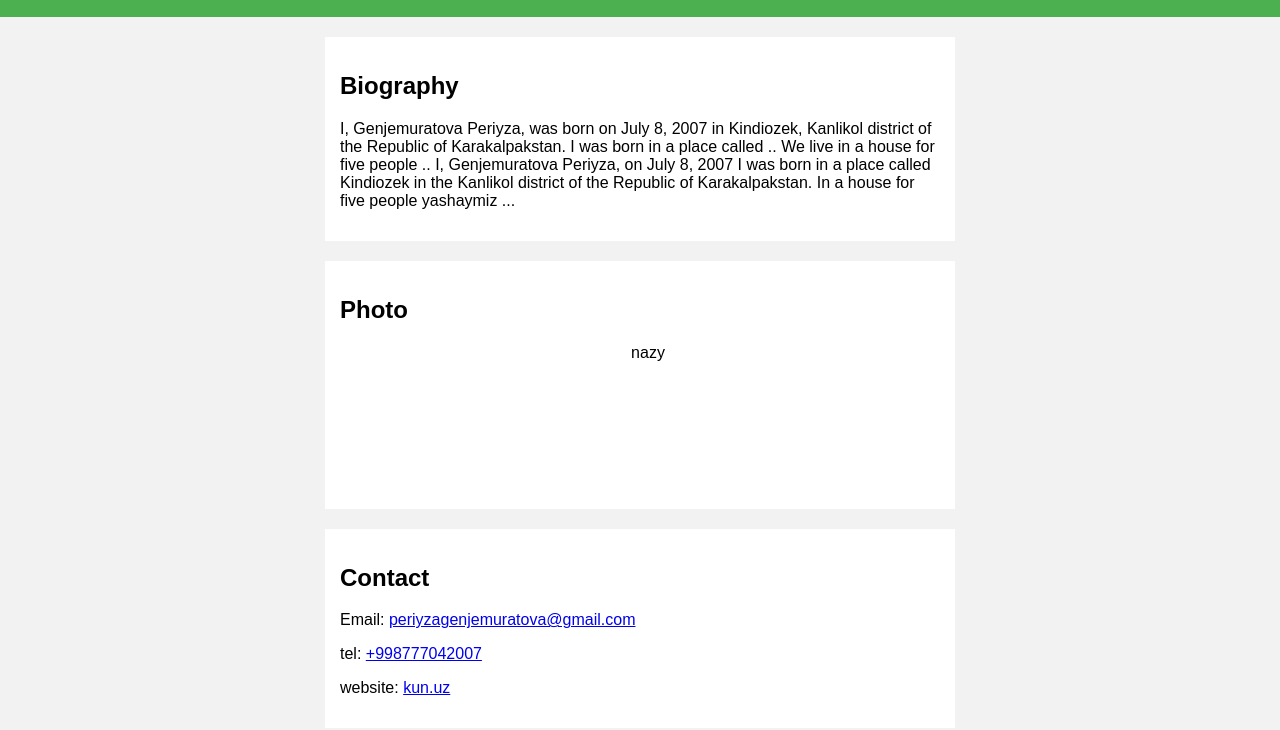
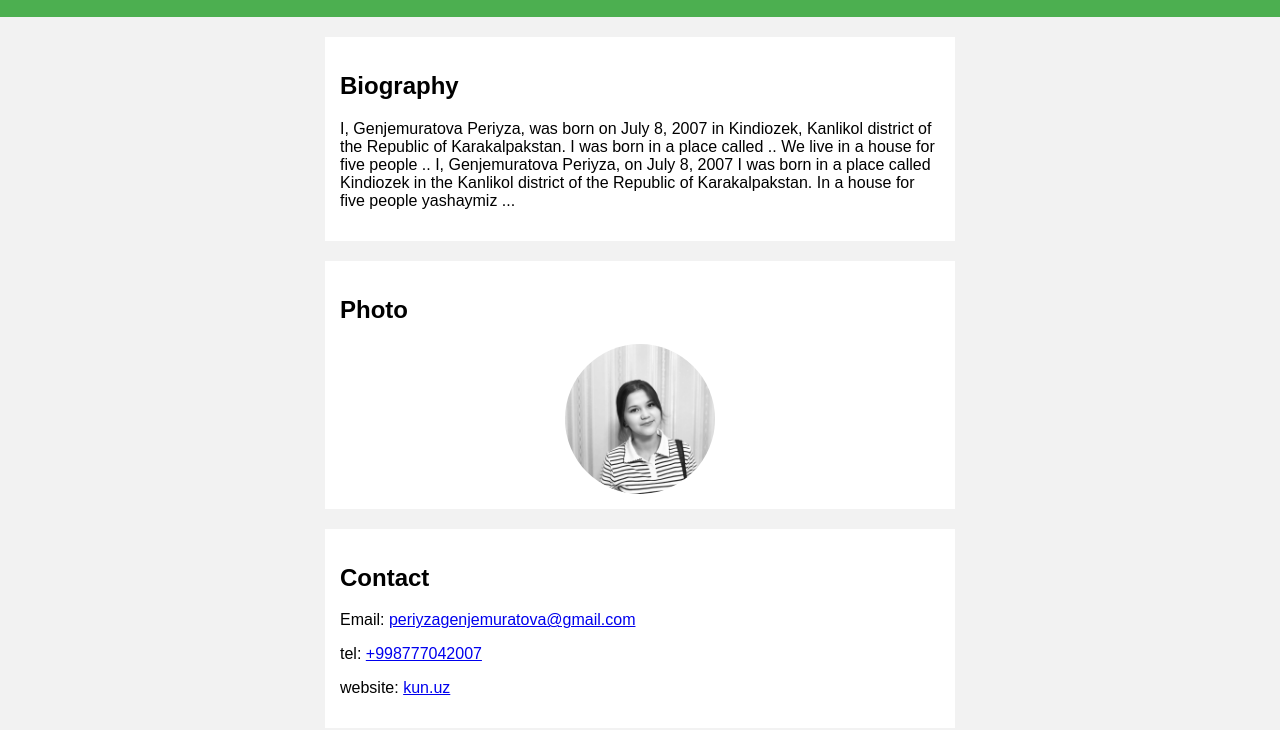
Before and after one commit to Periyza/periyza_kadirovna, a plain HTML site: page index.html in a window 1280 px wide. Shown: the part 81-811 px from the top of the page. Drawn offline with Linux system fonts and the light colour scheme.

Commit message:
Update index.html

```diff
--- a/index.html
+++ b/index.html
@@ -76,7 +76,7 @@
 <!-- Photo Section  -->
 <section>
     <h2> Photo</h2>
-    <img src="./images/profile.jpg" alt="nazy">
+    <img src="./profile.jpg" alt="nazy">
 </section>
 <!-- Contact Section -->
 <section>
```
